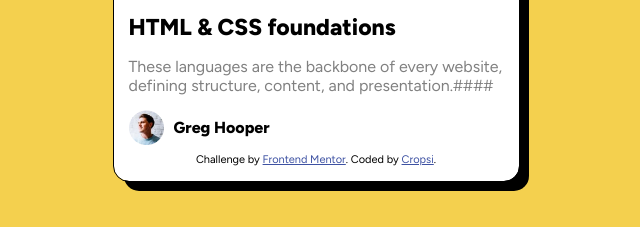
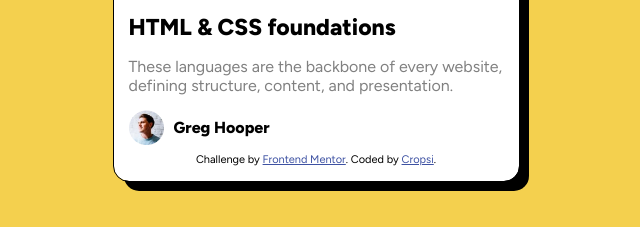
Before and after one commit to Cropsii/Blog-preview-card, a plain HTML site: page index.html in a window 1280 px wide. Shown: the part 477-704 px from the top of the page, 324-964 px from the left. Drawn offline with Linux system fonts and the light colour scheme.

Commit message:
index.html

```diff
--- a/index.html
+++ b/index.html
@@ -32,7 +32,7 @@
             <p class="found">HTML & CSS foundations</p>
             <p class="rest">
                 These languages are the backbone of every website, defining
-                structure, content, and presentation.####
+                structure, content, and presentation.
             </p>
             <div class="logo">
                 <img class="pic" src="image-avatar.webp" alt="" />
```
